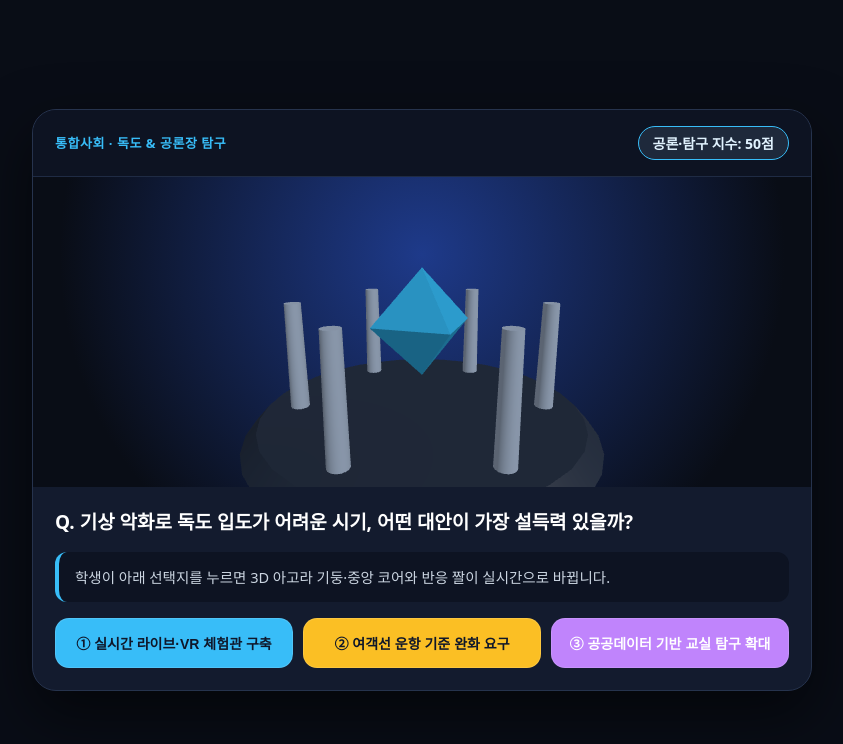
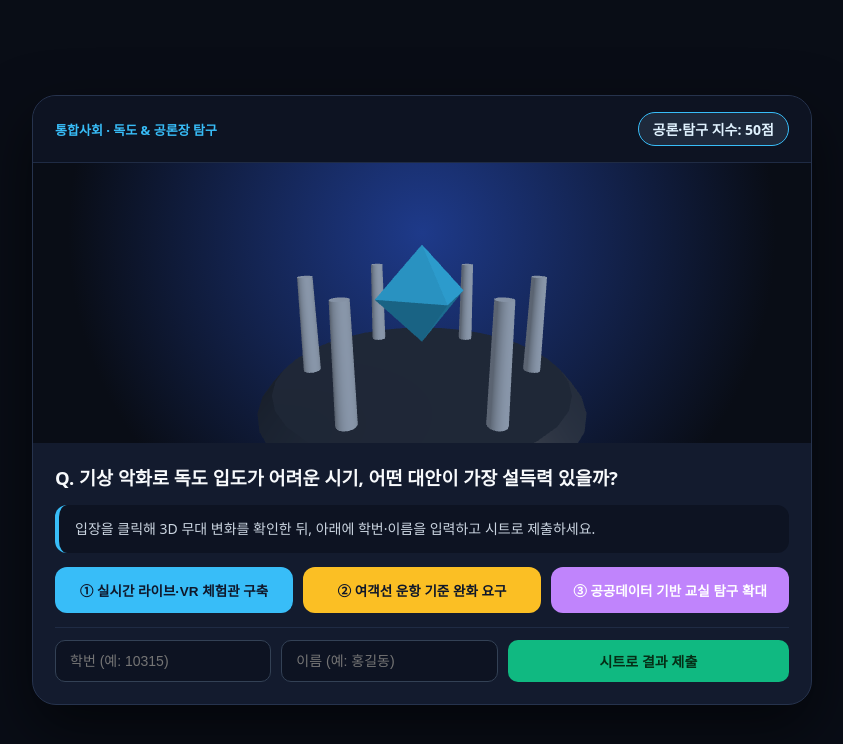
Before and after one commit to simjaehui/agora-3d-stage, a plain HTML site: page index.html in a window 1280 px wide. Shown: the whole page, without its empty margins (218-1061 px from the left). Drawn offline with nearby package versions, Linux system fonts and the light colour scheme.

Commit message:
Update index.html

```diff
--- a/index.html
+++ b/index.html
@@ -41,12 +41,7 @@
       background: #0d1322;
       border-bottom: 1px solid #1f2b44;
     }
-    .subject-tag {
-      font-size: 13px;
-      font-weight: 700;
-      color: #38bdf8;
-      letter-spacing: 0.04em;
-    }
+    .subject-tag { font-size: 13px; font-weight: 700; color: #38bdf8; }
     .gauge-pill {
       background: #1e293b;
       border: 1px solid #38bdf8;
@@ -56,103 +51,99 @@
       font-size: 14px;
       font-weight: 700;
     }
-    /* 3D 무대 + 그 위에 뜨는 짤 오버레이 영역 */
     .stage-wrap {
       position: relative;
       width: 100%;
-      height: 310px;
+      height: 280px;
       background: radial-gradient(circle at 50% 25%, #1e3a8a 0%, #090d16 80%);
       overflow: hidden;
     }
-    #stage-3d {
-      width: 100%;
-      height: 100%;
-    }
-    /* 클릭 시 튀어나오는 짤/반응 카드 */
+    #stage-3d { width: 100%; height: 100%; }
     .meme-popup {
       position: absolute;
       top: 16px;
       right: 16px;
-      width: 170px;
+      width: 165px;
       background: rgba(15, 23, 42, 0.92);
       border: 2px solid #38bdf8;
       border-radius: 16px;
       padding: 8px;
       text-align: center;
-      box-shadow: 0 12px 30px rgba(0,0,0,0.5);
       display: none;
       z-index: 10;
     }
-    .meme-popup img, .meme-popup video {
+    .meme-popup img {
       width: 100%;
-      height: 110px;
+      height: 100px;
       object-fit: cover;
       border-radius: 10px;
       background: #1e293b;
     }
-    .meme-caption {
-      margin-top: 6px;
-      font-size: 12px;
-      font-weight: 700;
-      color: #f8fafc;
-    }
-    .body-panel {
-      padding: 22px;
-      display: flex;
-      flex-direction: column;
-      gap: 16px;
-    }
-    .question-title {
-      font-size: 19px;
-      font-weight: 800;
-      line-height: 1.4;
-      color: #ffffff;
-    }
+    .meme-caption { margin-top: 6px; font-size: 12px; font-weight: 700; }
+    .body-panel { padding: 22px; display: flex; flex-direction: column; gap: 14px; }
+    .question-title { font-size: 18.5px; font-weight: 800; line-height: 1.4; }
     .feedback-banner {
       background: #0d1322;
       border-left: 4px solid #38bdf8;
-      padding: 14px 16px;
+      padding: 13px 16px;
       border-radius: 12px;
-      font-size: 14.5px;
+      font-size: 14px;
       line-height: 1.55;
       color: #cbd5e1;
     }
-    .choices {
-      display: grid;
-      grid-template-columns: repeat(3, 1fr);
-      gap: 10px;
-    }
-    @media (max-width: 600px) {
-      .choices { grid-template-columns: 1fr; }
-    }
+    .choices { display: grid; grid-template-columns: repeat(3, 1fr); gap: 10px; }
+    @media (max-width: 600px) { .choices { grid-template-columns: 1fr; } }
     .choice-btn {
-      padding: 14px 12px;
-      border: 1px solid rgba(255,255,255,0.12);
-      border-radius: 14px;
-      font-size: 14px;
+      padding: 13px 10px;
+      border: none;
+      border-radius: 12px;
+      font-size: 13.5px;
       font-weight: 700;
       cursor: pointer;
       color: #0f172a;
-      transition: transform 0.12s, filter 0.12s;
     }
-    .choice-btn:hover { filter: brightness(1.08); }
     .c0 { background: #38bdf8; }
     .c1 { background: #fbbf24; }
     .c2 { background: #c084fc; color: #fff; }
+    /* 학생 정보 입력 및 GAS 시트 전송 바 */
+    .submit-bar {
+      display: grid;
+      grid-template-columns: 1fr 1fr 1.3fr;
+      gap: 10px;
+      padding-top: 12px;
+      border-top: 1px solid #1f2b44;
+    }
+    @media (max-width: 600px) { .submit-bar { grid-template-columns: 1fr; } }
+    .submit-bar input {
+      background: #0d1322;
+      border: 1px solid #334155;
+      color: #f8fafc;
+      padding: 11px 14px;
+      border-radius: 10px;
+      font-size: 14px;
+    }
+    .submit-btn {
+      background: #10b981;
+      color: #052e16;
+      font-weight: 800;
+      border: none;
+      border-radius: 10px;
+      padding: 11px 16px;
+      font-size: 14px;
+      cursor: pointer;
+    }
+    .submit-btn:disabled { opacity: 0.5; cursor: not-allowed; }
   </style>
 </head>
 <body>
   <div class="app-card">
     <div class="header">
-      <div>
       <div class="subject-tag" id="lesson-tag">통합사회 · 공론장 시뮬레이션</div>
-      </div>
-      <div class="gauge-pill" id="metric-display">합의 지수: 50점</div>
+      <div class="gauge-pill" id="metric-display">공론·탐구 지수: 50점</div>
     </div>
 
     <div class="stage-wrap">
       <div id="stage-3d"></div>
-      <!-- 학생 선택 시 반응형 짤이 팝업되는 영역 -->
       <div class="meme-popup" id="meme-popup">
         <img id="meme-img" src="" alt="반응 이미지" />
         <div class="meme-caption" id="meme-caption">반응 캡션</div>
@@ -162,9 +153,15 @@
     <div class="body-panel">
       <div class="question-title" id="question-title">질문 로딩 중...</div>
       <div class="feedback-banner" id="feedback-banner">
-        학생이 아래 선택지를 누르면 3D 아고라 기둥·중앙 코어와 반응 짤이 실시간으로 바뀝니다.
+        입장을 클릭해 3D 무대 변화를 확인한 뒤, 아래에 학번·이름을 입력하고 시트로 제출하세요.
       </div>
       <div class="choices" id="choices-box"></div>
+
+      <div class="submit-bar">
+        <input type="text" id="student-id" placeholder="학번 (예: 10315)" />
+        <input type="text" id="student-name" placeholder="이름 (예: 홍길동)" />
+        <button class="submit-btn" id="submit-btn" onclick="submitToSheet()">시트로 결과 제출</button>
+      </div>
     </div>
   </div>
 
@@ -172,7 +169,12 @@
     import * as THREE from 'three';
 
     // =========================================================
-    // [수업 교사용 설정 블록] 이 부분만 수정하면 다른 수업용으로 즉시 전환!
+    // 1. 여기에 Step 1에서 발급받은 GAS 웹 앱 URL을 붙여넣으세요!
+    // =========================================================
+    const GAS_WEBAPP_URL = "https://script.google.com/macros/s/AKfycbwUUFlDJ5PP_raLYOWSYdR0qJMcsWUObQg3PsI_cmwajbTxEXOvbZ8HeRJbwl7zq7MOXA/exec";
+
+    // =========================================================
+    // 2. 수업 교사용 설정 블록 (수업마다 여기만 수정)
     // =========================================================
     const LESSON_DATA = {
       tag: "통합사회 · 독도 & 공론장 탐구",
@@ -187,9 +189,8 @@
           cssColor: "#38bdf8",
           speed: 2.4,
           camZ: 4.3,
-          feedback: "기술 기반 대체 경험을 선택했습니다! 울릉도 현지에서도 입도 실패를 학습 경험으로 전환할 수 있습니다.",
-          // 저장소에 올린 파일명(예: './agree.gif')으로 교체해 보세요!
-          mediaUrl: "https://media.giphy.com/media/111ebonMs90YLu/giphy.gif",
+          feedback: "기술 기반 대체 경험을 선택했습니다! 입도 실패를 학습 경험으로 전환할 수 있습니다.",
+          mediaUrl: "./13423066417464807.jpg",
           caption: "굿 아이디어! 현장 몰입 UP"
         },
         {
@@ -200,7 +201,7 @@
           speed: 0.8,
           camZ: 5.6,
           feedback: "접근성은 높아질 수 있으나 안전·해상 기상 리스크가 커져 신중한 검토가 필요합니다.",
-          mediaUrl: "https://media.giphy.com/media/3o7btPCcdNniyf0ArS/giphy.gif",
+          mediaUrl: "./13423066417464807.jpg",
           caption: "잠깐! 안전 변수를 따져보자"
         },
         {
@@ -211,19 +212,19 @@
           speed: 3.2,
           camZ: 3.8,
           feedback: "직접 방문하지 않고도 통계와 근거로 독도를 탐구하는 지속가능한 교육 모델을 선택했습니다!",
-          mediaUrl: "https://media.giphy.com/media/l0MYt5jPR6QX5pnqM/giphy.gif",
+          mediaUrl: "./13423066417464807.jpg",
           caption: "데이터 탐구력 폭발!"
         }
       ]
     };
 
-    // UI 초기 세팅
     let score = LESSON_DATA.initialScore;
+    let lastSelectedLabel = "미선택";
     document.getElementById('lesson-tag').textContent = LESSON_DATA.tag;
     document.getElementById('question-title').textContent = LESSON_DATA.question;
     document.getElementById('metric-display').textContent = `${LESSON_DATA.metricName}: ${score}점`;
 
-    // Three.js 아고라 무대(바닥 원판 + 6개 신전 기둥 + 중앙 코어) 구성
+    // Three.js 아고라 3D 무대
     const container = document.getElementById('stage-3d');
     const scene = new THREE.Scene();
     const camera = new THREE.PerspectiveCamera(45, container.clientWidth / container.clientHeight, 0.1, 100);
@@ -240,69 +241,109 @@
     dirLight.position.set(4, 6, 5);
     scene.add(dirLight);
 
-    // 아고라 원형 단상
-    const baseGeo = new THREE.CylinderGeometry(2.2, 2.4, 0.22, 32);
-    const baseMat = new THREE.MeshStandardMaterial({ color: 0x1e293b, roughness: 0.6 });
-    const baseMesh = new THREE.Mesh(baseGeo, baseMat);
+    const baseMesh = new THREE.Mesh(
+      new THREE.CylinderGeometry(2.2, 2.4, 0.22, 32),
+      new THREE.MeshStandardMaterial({ color: 0x1e293b, roughness: 0.6 })
+    );
     baseMesh.position.y = -1.0;
     scene.add(baseMesh);
 
-    // 원형으로 배치된 6개의 아고라 기둥
     const pillars = [];
     const pillarGeo = new THREE.CylinderGeometry(0.11, 0.13, 1.5, 16);
     for (let i = 0; i < 6; i++) {
       const angle = (i / 6) * Math.PI * 2;
-      const pMat = new THREE.MeshStandardMaterial({ color: 0x94a3b8, roughness: 0.4 });
-      const pillar = new THREE.Mesh(pillarGeo, pMat);
+      const pillar = new THREE.Mesh(pillarGeo, new THREE.MeshStandardMaterial({ color: 0x94a3b8, roughness: 0.4 }));
       pillar.position.set(Math.cos(angle) * 1.75, -0.15, Math.sin(angle) * 1.75);
       scene.add(pillar);
       pillars.push(pillar);
     }
 
-    // 중앙 공론 코어
-    const coreGeo = new THREE.OctahedronGeometry(0.75, 0);
-    const coreMat = new THREE.MeshStandardMaterial({ color: 0x38bdf8, roughness: 0.2, metalness: 0.3 });
-    const coreMesh = new THREE.Mesh(coreGeo, coreMat);
+    const coreMesh = new THREE.Mesh(
+      new THREE.OctahedronGeometry(0.75, 0),
+      new THREE.MeshStandardMaterial({ color: 0x38bdf8, roughness: 0.2, metalness: 0.3 })
+    );
     coreMesh.position.y = 0.25;
     scene.add(coreMesh);
 
     let spinSpeed = 0.012;
 
-    // 선택지 버튼 동적 생성
     const choicesBox = document.getElementById('choices-box');
     LESSON_DATA.options.forEach((opt, idx) => {
       const btn = document.createElement('button');
       btn.className = `choice-btn c${idx}`;
       btn.textContent = opt.label;
-      btn.onclick = () => selectOption(opt);
-      choicesBox.appendChild(btn);
-    });
+      btn.onclick = () => {
+        score += opt.delta;
+        lastSelectedLabel = opt.label;
+        spinSpeed = 0.012 * opt.speed;
+        coreMatColor(opt.color);
 
-    function selectOption(opt) {
-      score += opt.delta;
-      spinSpeed = 0.012 * opt.speed;
-      coreMat.color.setHex(opt.color);
-      pillars.forEach(p => p.material.color.setHex(opt.color));
-
-      // 점수 & 피드백 갱신
         document.getElementById('metric-display').textContent = `${LESSON_DATA.metricName}: ${score}점`;
         const banner = document.getElementById('feedback-banner');
         banner.style.borderLeftColor = opt.cssColor;
         banner.textContent = opt.feedback;
 
-      // 짤 팝업 띄우기 + GSAP 플래시식 탄성 모션
         const popup = document.getElementById('meme-popup');
-      const img = document.getElementById('meme-img');
-      const cap = document.getElementById('meme-caption');
         popup.style.display = 'block';
         popup.style.borderColor = opt.cssColor;
-      img.src = opt.mediaUrl;
-      cap.textContent = opt.caption;
+        document.getElementById('meme-img').src = opt.mediaUrl;
+        document.getElementById('meme-caption').textContent = opt.caption;
 
         gsap.fromTo(popup, { scale: 0.5, rotation: -6, opacity: 0 }, { scale: 1, rotation: 0, opacity: 1, duration: 0.4, ease: 'back.out(2.2)' });
-      gsap.fromTo(coreMesh.scale, { x: 0.7, y: 0.7, z: 0.7 }, { x: 1.15, y: 1.15, z: 1.15, duration: 0.35, yoyo: true, repeat: 1, ease: 'power2.out' });
+        gsap.fromTo(coreMesh.scale, { x: 0.7, y: 0.7, z: 0.7 }, { x: 1.15, y: 1.15, z: 1.15, duration: 0.35, yoyo: true, repeat: 1 });
         gsap.to(camera.position, { z: opt.camZ, duration: 0.6, ease: 'power2.out' });
+      };
+      choicesBox.appendChild(btn);
+    });
+
+    function coreMatColor(hex) {
+      coreMesh.material.color.setHex(hex);
+      pillars.forEach(p => p.material.color.setHex(hex));
     }
+
+    // GAS 시트로 전송하는 핵심 함수 (no-cors 방식으로 CORS 차단 우회)
+    window.submitToSheet = async function() {
+      const studentId = document.getElementById('student-id').value.trim();
+      const studentName = document.getElementById('student-name').value.trim();
+      const btn = document.getElementById('submit-btn');
+
+      if (!studentId || !studentName) {
+        alert("학번과 이름을 모두 입력해 주세요.");
+        return;
+      }
+      if (lastSelectedLabel === "미선택") {
+        alert("먼저 위 입장을 하나 이상 선택해 주세요.");
+        return;
+      }
+      if (!GAS_WEBAPP_URL.startsWith("https://")) {
+        alert("코드 상단의 GAS_WEBAPP_URL에 배포된 웹 앱 주소를 넣어주세요.");
+        return;
+      }
+
+      btn.disabled = true;
+      btn.textContent = "전송 중...";
+
+      try {
+        await fetch(GAS_WEBAPP_URL, {
+          method: "POST",
+          mode: "no-cors",
+          headers: { "Content-Type": "text/plain;charset=utf-8" },
+          body: JSON.stringify({
+            studentId,
+            studentName,
+            lessonTag: LESSON_DATA.tag,
+            selectedOption: lastSelectedLabel,
+            score
+          })
+        });
+        document.getElementById('feedback-banner').textContent = `✅ ${studentId} ${studentName} 학생의 선택([${lastSelectedLabel}], ${score}점)이 시트에 기록되었습니다!`;
+        btn.textContent = "제출 완료";
+      } catch (err) {
+        alert("전송 중 오류가 발생했습니다: " + err.message);
+        btn.disabled = false;
+        btn.textContent = "시트로 결과 제출";
+      }
+    };
 
     window.addEventListener('resize', () => {
       camera.aspect = container.clientWidth / container.clientHeight;
```
Lines whose indentation alone changed are shown as unchanged.
